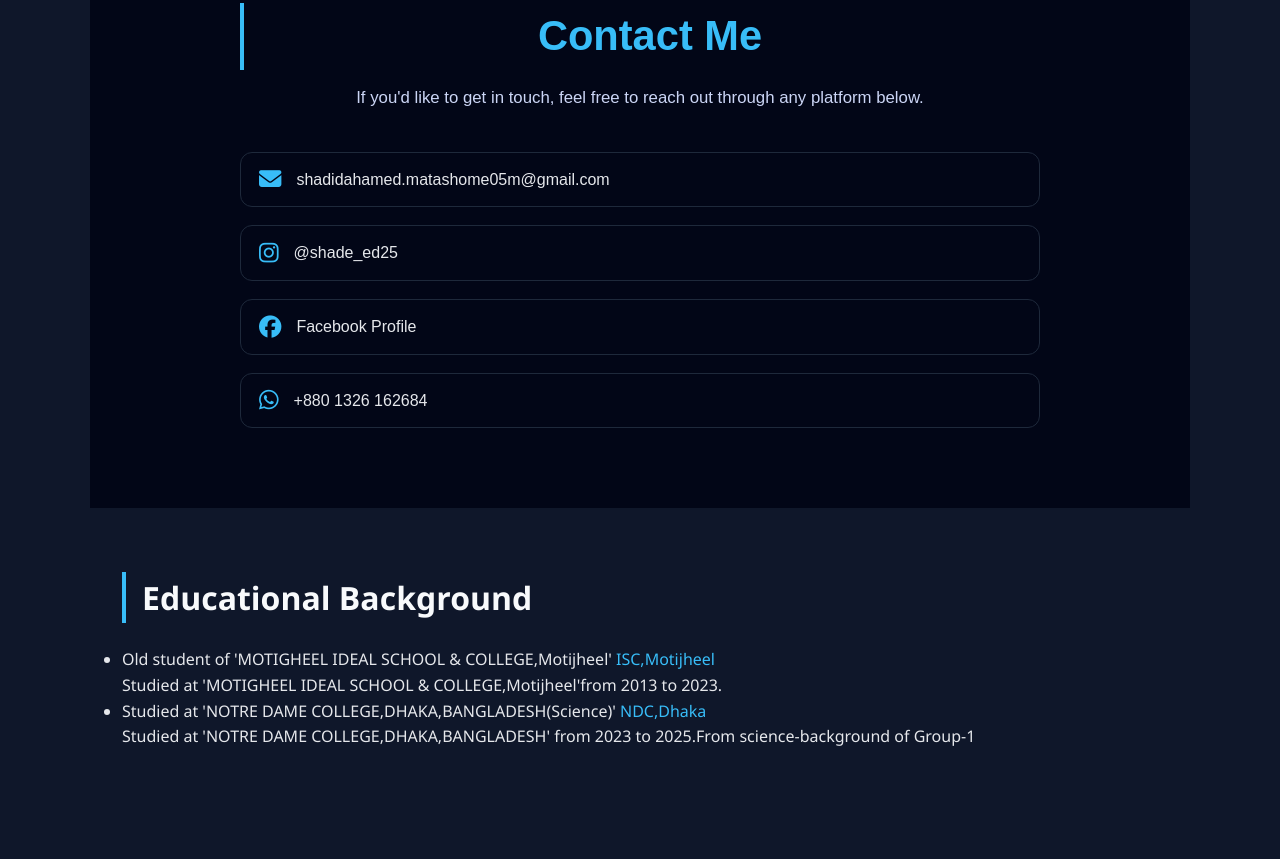
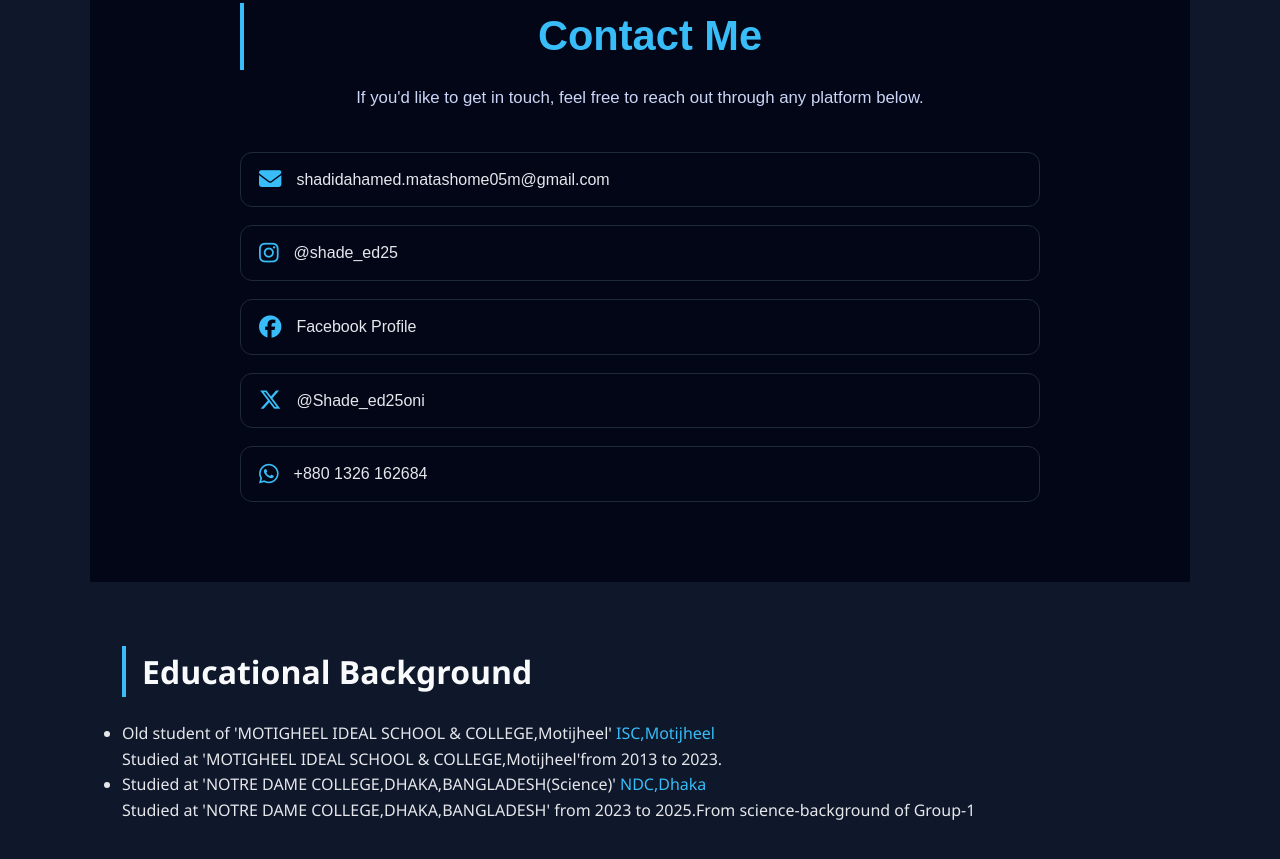
Before and after one commit to shadidahamed/Shadid-Ahamed-Portfolio-1, a plain HTML site: page index.html in a window 1280 px wide. Shown: the part 3831-4690 px from the top of the page. Before the commit the page ends 4645 px from the top, so only its background shows below. Drawn offline with Linux system fonts and the light colour scheme.

Commit message:
Update index.html

```diff
--- a/index.html
+++ b/index.html
@@ -222,6 +222,15 @@
 
   </a>
 
+<a href="https://x.com/Shade_ed25oni"
+   target="_blank"
+   class="contact-item x-bg">
+
+   <i class="fa-brands fa-x-twitter"></i>
+   <span>@Shade_ed25oni</span>
+
+</a>
+
   <a href="https://wa.me/8801326162684"
      target="_blank"
      class="contact-item whatsapp-bg">
```
